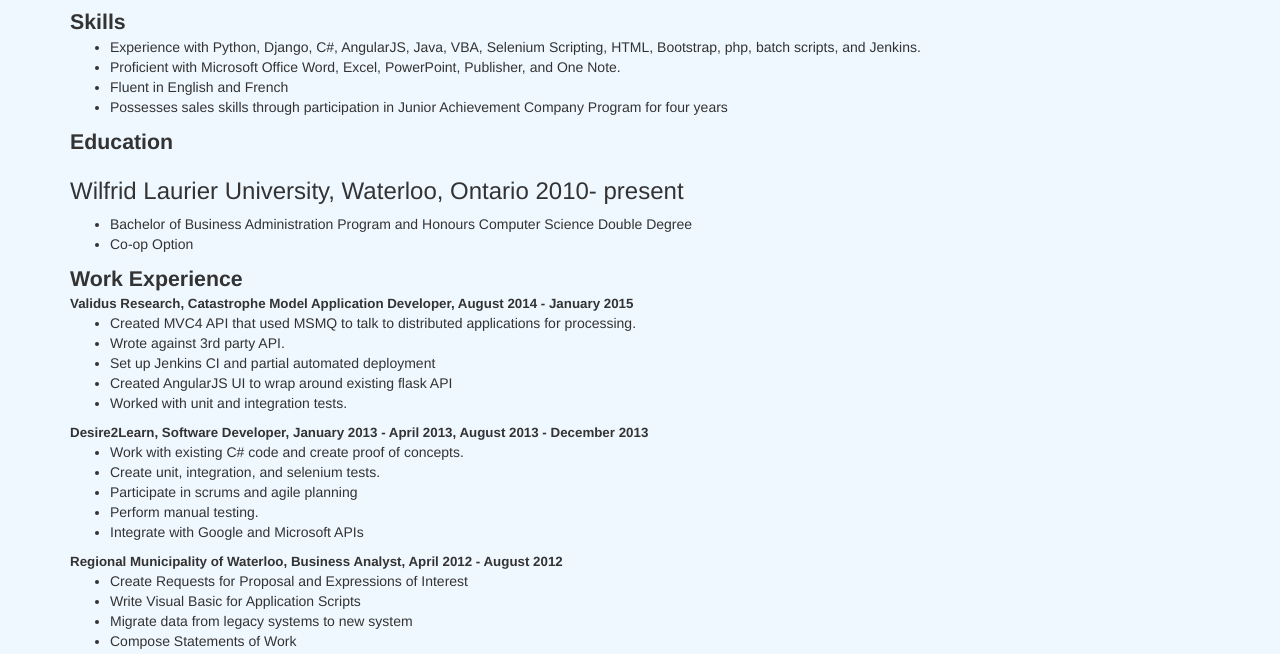
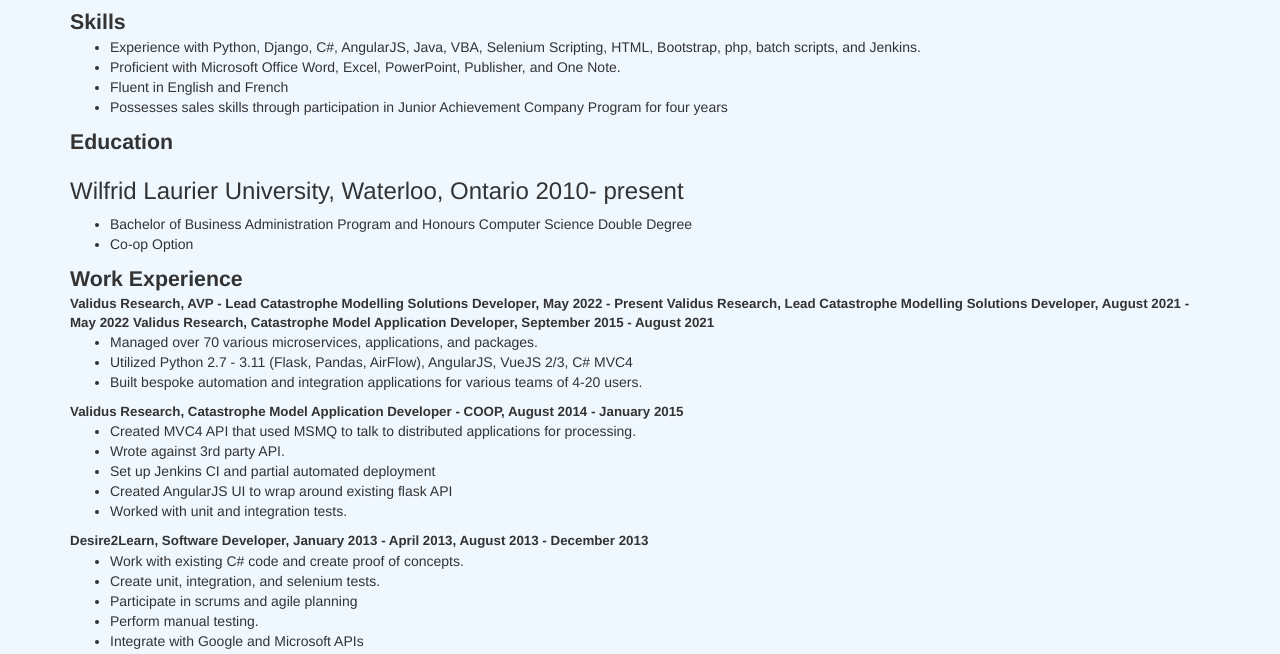
Before and after one commit to Qblack/qblack.github.io, a plain HTML site: page index.html in a window 1280 px wide. Shown: the part 93-747 px from the top of the page. Drawn offline with nearby package versions, Linux system fonts and the light colour scheme.

Commit message:
RenecanceRe Update

```diff
--- a/index.html
+++ b/index.html
@@ -65,7 +65,25 @@
                 <dd>
                     <dl class="sub-list">
                         <dt>
-                            Validus Research, Catastrophe Model Application Developer, August 2014 - January 2015
+                            Validus Research, AVP - Lead Catastrophe Modelling Solutions Developer, May 2022 - Present
+                            Validus Research, Lead Catastrophe Modelling Solutions Developer, August 2021 - May 2022
+                            Validus Research, Catastrophe Model Application Developer, September 2015 - August 2021
+                        </dt>
+                        <dd>
+                            <ul>
+                                <li>
+                                    Managed over 70 various microservices, applications, and packages.
+                                </li>
+                                <li>
+                                    Utilized Python 2.7 - 3.11 (Flask, Pandas, AirFlow), AngularJS, VueJS 2/3, C# MVC4
+                                </li>
+                                <li>
+                                    Built bespoke automation and integration applications for various teams of 4-20 users.
+                                </li>
+                            </ul>
+                        </dd>
+                        <dt>
+                            Validus Research, Catastrophe Model Application Developer - COOP, August 2014 - January 2015
                         </dt>
                         <dd>
                             <ul>
```
